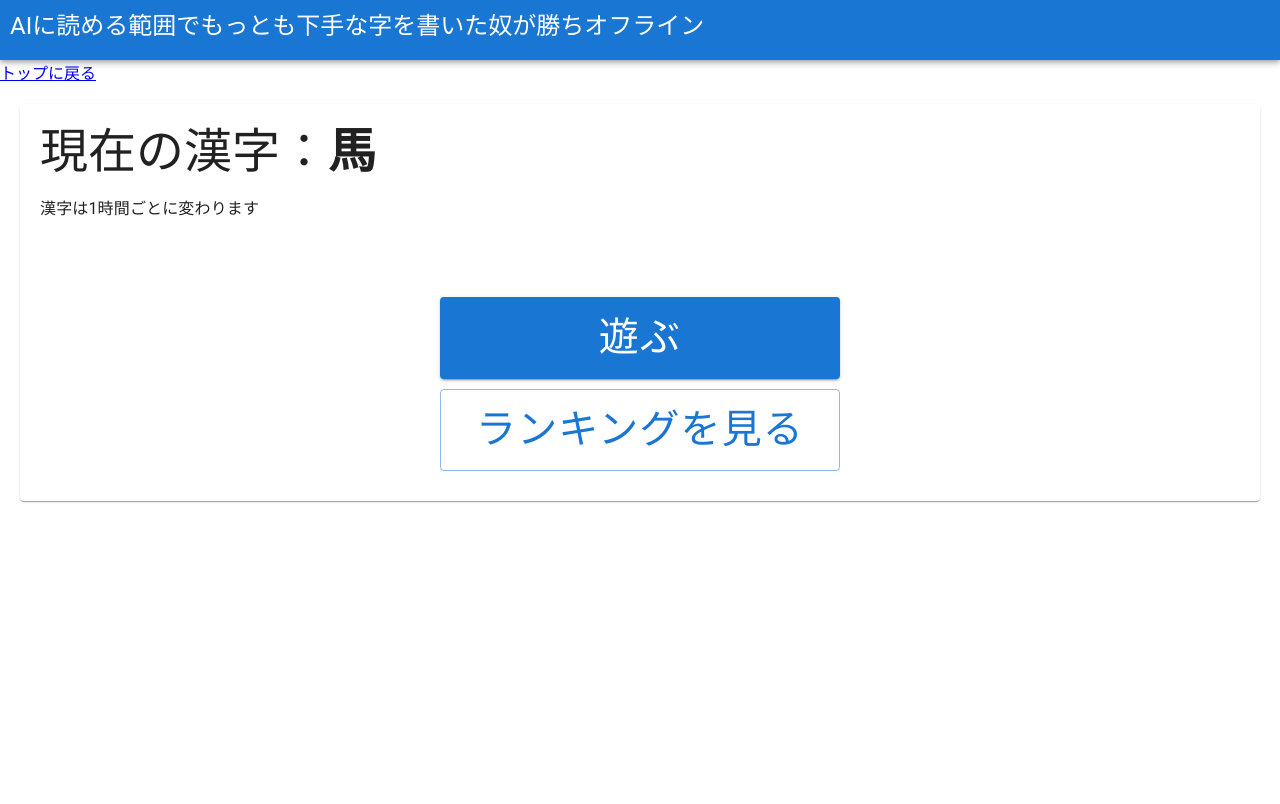
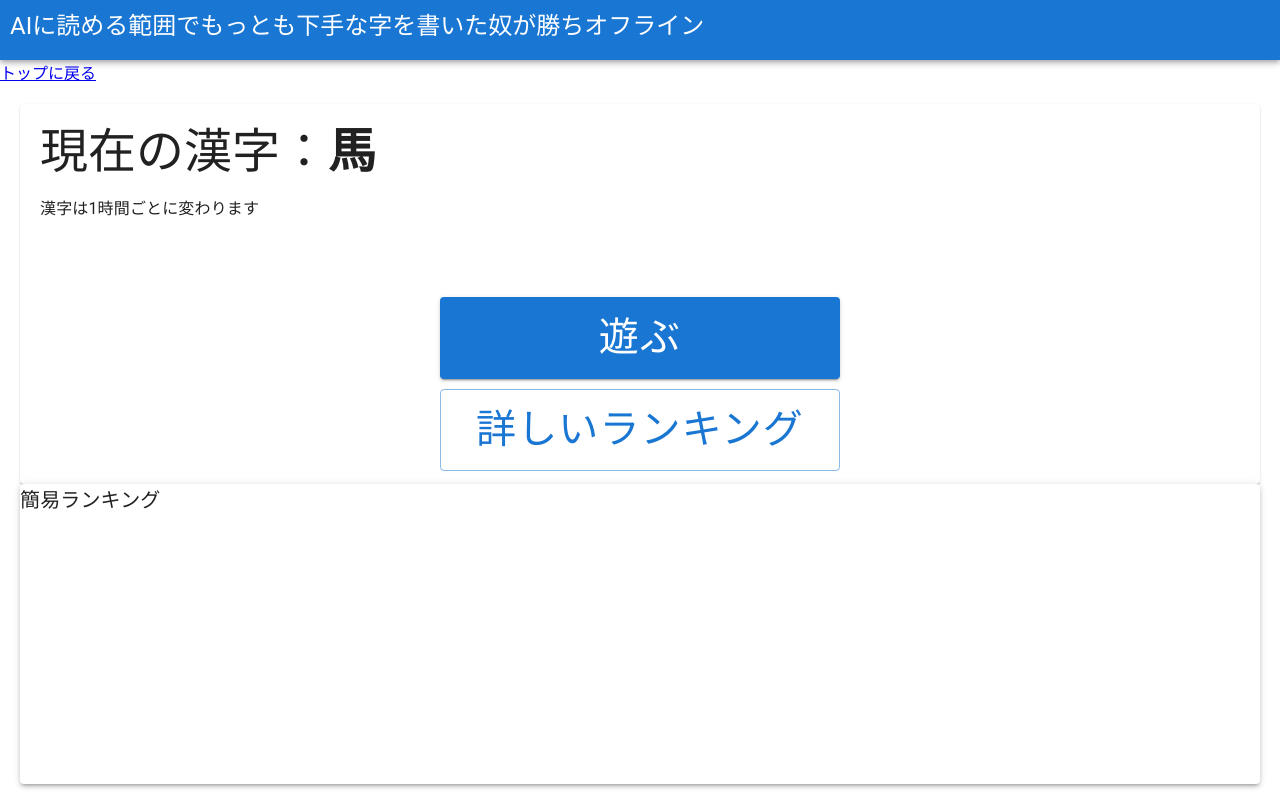
Before and after one commit to qwegat/hateg, a React (Create React App) app: page / in a window 1280 px wide. Built offline with nearby package versions, Linux system fonts and the light colour scheme.

Commit message:
スタイル操作

```diff
--- /dev/null
+++ b/src/components/simpleRanking.tsx
@@ -0,0 +1,28 @@
+import { Paper, Typography, Stack } from "@mui/material"
+import { getRanking } from "../utils"
+import { RankCard } from "./rankCard"
+
+interface Props {
+    char: string;
+}
+
+export const SimpleRanking = (props: Props):JSX.Element => {
+    return (
+        <Paper elevation={3} style={{height: "100%"}}>
+            <Typography variant="h6" gutterBottom>
+                簡易ランキング
+            </Typography>
+
+            <Stack spacing={2} height={"90%"} style={{overflowY: "scroll", height: "90%", padding: "3px"}} justifyContent={"flex-start"}>
+
+            <>
+            {
+                getRanking(props.char).map((result,index)=>{
+                    return <RankCard result={result} order={index+1} />
+                })
+            }
+            </>
+            </Stack>
+        </Paper>
+    )
+}
--- a/src/pages/Game.tsx
+++ b/src/pages/Game.tsx
@@ -6,6 +6,7 @@ import { PlayResult, getRanking } from '../utils';
 import { DrawCanvas, DrawCanvasMethods } from '../components/drawCanvas';
 import { useNavigate } from 'react-router-dom'; //追加
 import { RankCard } from '../components/rankCard';
+import { SimpleRanking } from '../components/simpleRanking';
 
 
 interface Props {
@@ -19,31 +20,9 @@ export const GamePage = (props: Props): JSX.Element => {
     return (
         <>
             <Grid container spacing={1} padding={1} sx={{height: "100%"}}>
-                <Grid item xs={3} padding={2}>
-                    <Paper elevation={3}>
-                        <Typography variant="h6" gutterBottom>
-                            お題の漢字：
-                        </Typography>
-                        <Typography sx={{ fontSize: "4em" }} fontWeight={"bold"} gutterBottom>
-                            {props.char}
-                        </Typography>
-                    </Paper>
-                    <Paper elevation={3}>
-                        <Typography variant="h6" gutterBottom>
-                            ランキング
-                        </Typography>
+                <Grid item xs={3} padding={2} height={"90vh"}>
+                    <SimpleRanking char={props.char} />
 
-                        <Stack spacing={2} height={"60%"} style={{overflowY: "scroll", height: "65vh", padding: "3px"}} justifyContent={"flex-start"}>
-
-                        <>
-                        {
-                            getRanking(props.char).map((result,index)=>{
-                                return <RankCard result={result} order={index+1} />
-                            })
-                        }
-                        </>
-                        </Stack>
-                    </Paper>
                 </Grid>
                 <Grid item xs={9} padding={2} sx={{height: "90vh"}}>
                     <Paper elevation={3} style={{position: "relative",padding: "10px"}} sx={{minHeight: "90%"}}>
--- a/src/pages/Top.tsx
+++ b/src/pages/Top.tsx
@@ -1,6 +1,7 @@
-import { Button,Typography, Paper, Box } from "@mui/material";
+import { Button,Typography, Paper, Box, Stack } from "@mui/material";
 import { useEffect } from "react";
 import { useNavigate } from 'react-router-dom';
+import { SimpleRanking } from "../components/simpleRanking";
 
 interface Props {
     char: string;
@@ -17,8 +18,8 @@ export const TopPage = (props: Props):JSX.Element => {
           return () => clearInterval(interval);
     },[])
     return (
-        <Box style={{padding:20}}>
-            <Paper style={{padding:20}}>
+        <Stack style={{padding:20, height: "85vh"}}>
+            <Paper style={{padding:20,height: "50%"}}>
             <Typography variant={"h3"} gutterBottom>
                 現在の漢字：<strong>{props.char}</strong>
             </Typography>
@@ -26,8 +27,11 @@ export const TopPage = (props: Props):JSX.Element => {
                 漢字は1時間ごとに変わります
             </Typography><br/><br/><br/>
             <Button variant="contained" style={{margin: "10px auto", fontSize: 40, display: "block", width: "10em"}} onClick={()=>navigate("/game")}>遊ぶ</Button>
-            <Button variant="outlined" style={{margin: "10px auto", fontSize: 40, display: "block", width: "10em"}} onClick={()=>navigate("/ranking")}>ランキングを見る</Button>
+            <Button variant="outlined" style={{margin: "10px auto", fontSize: 40, display: "block", width: "10em"}} onClick={()=>navigate("/ranking")}>詳しいランキング</Button>
             </Paper>
-        </Box>
+            <Box style={{height: "50%"}}>
+            <SimpleRanking char={props.char} />
+            </Box>
+        </Stack>
     )
 }
```
